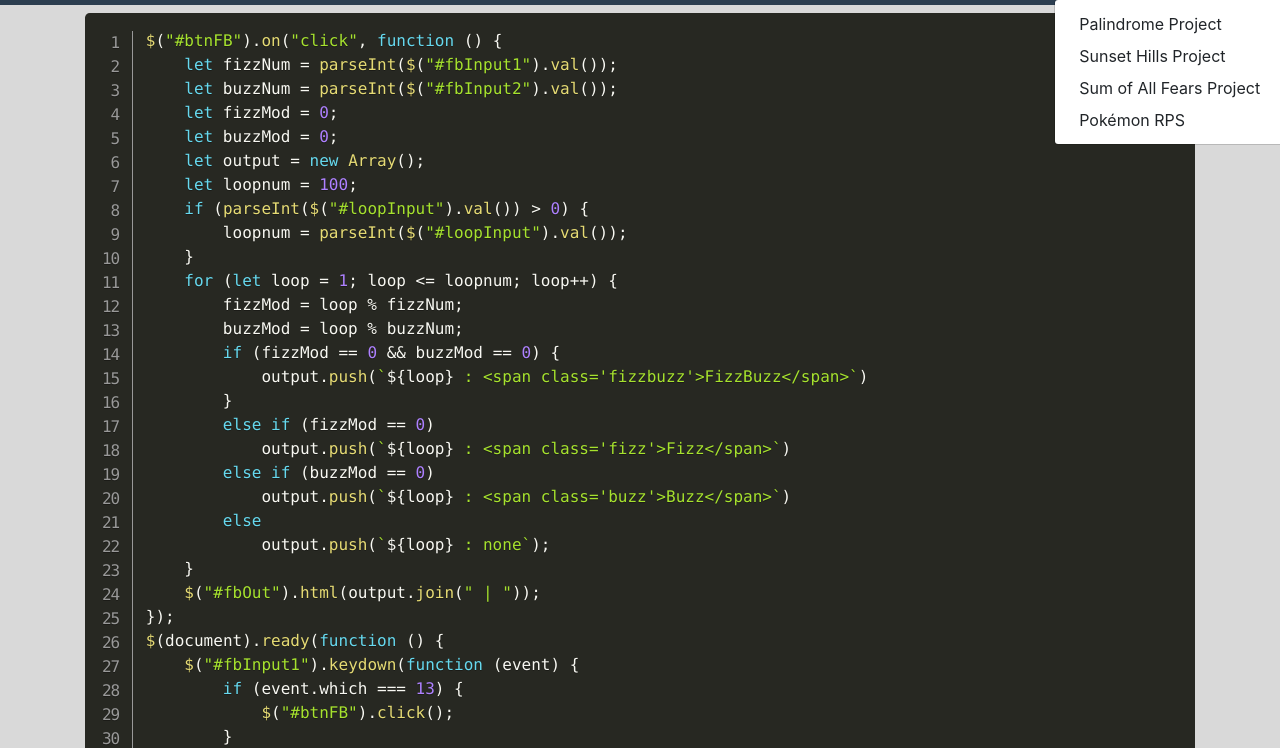
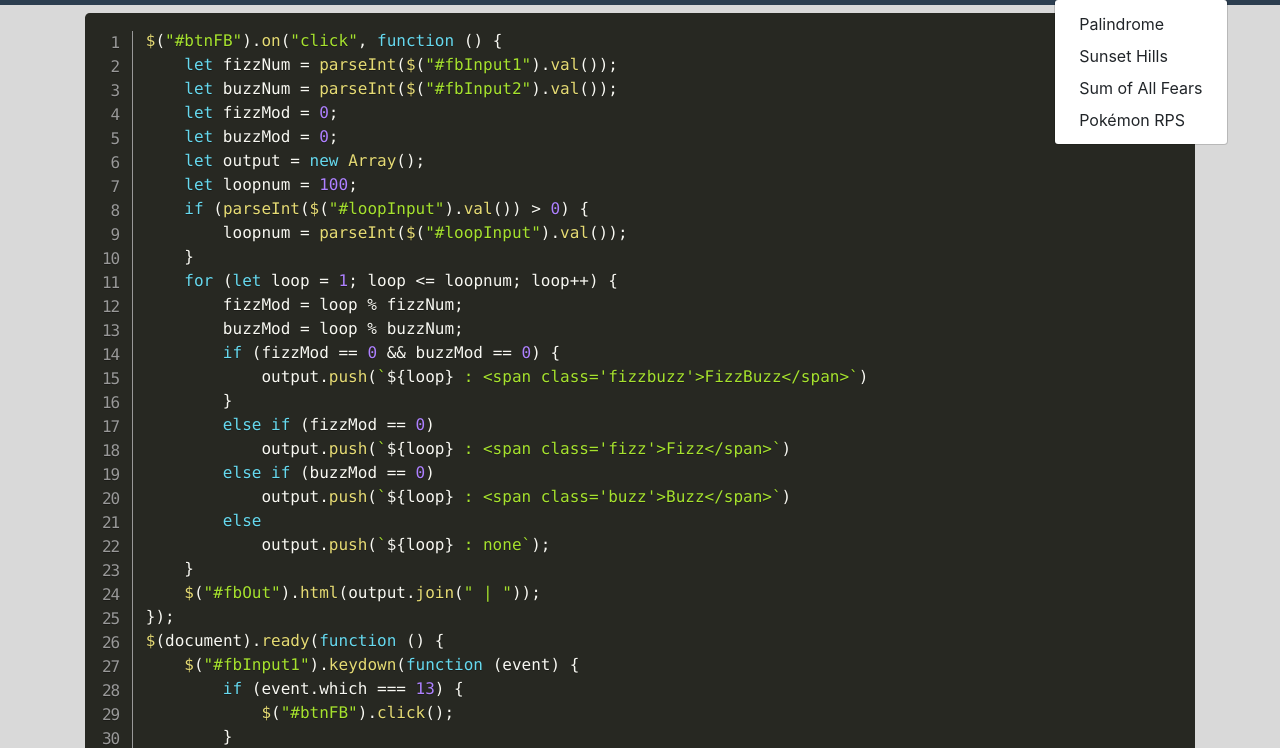
Before and after one commit to jacksoncooper12/FizzBuzz, a plain HTML site: page FizzBuzz/Code.html in a window 1280 px wide. Both pictures are taken after a click on the button "Other Projects". Shown: the part 51-799 px from the top of the page. Drawn offline with nearby package versions, Linux system fonts and the light colour scheme.

Commit message:
project names

```diff
--- a/FizzBuzz/Code.html
+++ b/FizzBuzz/Code.html
@@ -53,9 +53,9 @@
                             Other Projects
                         </a>
                         <div class="dropdown-menu" aria-labelledby="navbarDropdown">
-                            <a class="dropdown-item" href="https://jec-palindrome.netlify.app/">Palindrome Project</a>
-                            <a class="dropdown-item" href="https://jec-sunsethills.netlify.app/">Sunset Hills Project</a>
-                            <a class="dropdown-item" href="https://jec-soaf.netlify.app/">Sum of All Fears Project</a>
+                            <a class="dropdown-item" href="https://jec-palindrome.netlify.app/">Palindrome</a>
+                            <a class="dropdown-item" href="https://jec-sunsethills.netlify.app/">Sunset Hills</a>
+                            <a class="dropdown-item" href="https://jec-soaf.netlify.app/">Sum of All Fears</a>
                             <!--<a class="dropdown-item" href="#">Something else here</a>
                             <a class="dropdown-item" href="#">Something else here</a>
                             <a class="dropdown-item" href="#">Something else here</a>-->
```
Also changed, not shown: FizzBuzz/Index.html (+3 -3 lines), FizzBuzz/Solve.html (+3 -3 lines).
